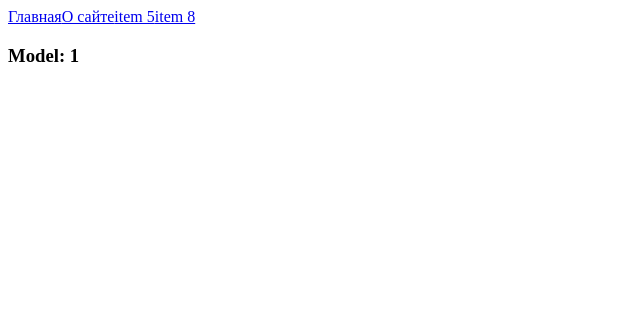
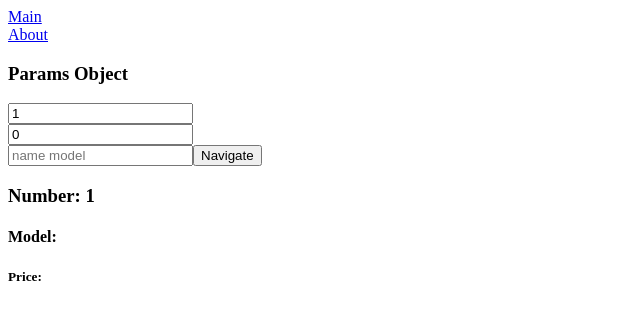
Before and after one commit to NurgaliyevS/Angular-Metanit, an Angular app: page /item/1 in a window 1280 px wide. Shown: the top 320 px of the page, without its empty margins (0-640 px from the left). Built offline with nearby package versions, Linux system fonts and the light colour scheme.

Commit message:
add logic to new objects

```diff
--- a/src/app/app.component.html
+++ b/src/app/app.component.html
@@ -1,11 +1,19 @@
 <div>
   <nav>
-      <a routerLink="">Главная</a>
-      <a routerLink="/about">О сайте</a>
-      <a [routerLink]="['item', '5']"
-          [queryParams]="{'product':'phone', 'price': 200}">item 5</a>
-      <a [routerLink]="['item', '8']"
-          [queryParams]="{'product':'tablet'}">item 8</a>
+    <a routerLink="">Main</a>
+    <br />
+    <a routerLink="/about">About</a>
   </nav>
-  <router-outlet></router-outlet>
+
+  <div class="form-group">
+    <h3>Params Object</h3>
+    <input type="number" [(ngModel)]="item.id" placeholder="number model" />
+    <br />
+    <input type="number" [(ngModel)]="item.price" placeholder="price" />
+    <br />
+    <input type="text" [(ngModel)]="item.product" placeholder="name model" />
+    <button (click)="goToItem(item)">Navigate</button>
+  </div>
 </div>
+
+<router-outlet></router-outlet>
--- a/src/app/app.component.ts
+++ b/src/app/app.component.ts
@@ -1,33 +1,28 @@
 import { Component, OnInit } from '@angular/core';
-import { User } from './user';
-import { HttpService } from './http.service';
+import { Router } from '@angular/router';
+
+export class Item {
+  constructor(public id: number, public product: string, public price: number) {}
+}
 @Component({
   selector: 'my-app',
   templateUrl: './app.component.html',
-  providers: [HttpService],
-  styles: [
-    `
-      .active {
-        color: red;
-      }
-    `,
-  ],
 })
 export class AppComponent {
-  user: User = new User('', 0);
+  item: Item = new Item(1, '', 0);
 
-  receivedUser: User | undefined;
-  done: boolean = false;
+  constructor(private router: Router) {};
 
-  constructor(private httpService: HttpService) {}
+  goHome(){
+    this.router.navigate([''])
+  }
 
-  submit(user: User) {
-    this.httpService.postData(user).subscribe({
-      next: (data: any) => {
-        this.receivedUser = data;
-        this.done = true;
-      },
-      error: (error) => console.log(error),
-    });
+  goToItem(myItem: Item) {
+    this.router.navigate(['/item', myItem.id], {
+      queryParams: {
+        'product': myItem.product,
+        'price': myItem.price
+      }
+    })
   }
 }
--- a/src/app/item/item.component.html
+++ b/src/app/item/item.component.html
@@ -1 +1,3 @@
-<h3>Model: {{ id }}</h3>
+<h3>Number: {{ id }}</h3>
+<h4>Model: {{ product }}</h4>
+<h5>Price: {{ price }}</h5>
--- a/src/app/item/item.component.ts
+++ b/src/app/item/item.component.ts
@@ -1,38 +1,26 @@
 import { Component, OnInit } from '@angular/core';
 import { ActivatedRoute } from '@angular/router';
 import { Subscription, switchMap } from 'rxjs';
-
-// FIRST WAY TO DYNAMIC URL
-// @Component({
-//   selector: 'item',
-//   templateUrl: './item.component.html',
-//   styleUrls: ['./item.component.css'],
-// })
-// export class ItemComponent {
-//   id: number | undefined;
-//   private subcription: Subscription;
-
-//   constructor(private activateRoute: ActivatedRoute) {
-//     // this.id = activateRoute.snapshot.params['id'];
-//     this.subcription = activateRoute.params.subscribe(
-//       (params) => (this.id = params['id'])
-//     );
-//   }
-// }
-
-// SECOND WAY TO DYNAMIC URL
 @Component({
   selector: 'item',
   templateUrl: './item.component.html',
   styleUrls: ['./item.component.css'],
 })
-export class ItemComponent implements OnInit {
+export class ItemComponent {
   id: number | undefined;
-  constructor(private route: ActivatedRoute) {}
+  product: string | undefined;
+  price: number | undefined;
 
-  ngOnInit(): void {
-    this.route.paramMap
-      .pipe(switchMap(params => params.getAll('id')))
-      .subscribe((data) => (this.id = Number(data)));
+  private routeSubscription: Subscription;
+  private querySubscription: Subscription;
+
+  constructor(private route: ActivatedRoute) {
+    this.routeSubscription = route.params.subscribe(params => this.id = params['id']);
+
+
+    this.querySubscription = route.queryParams.subscribe(params => {
+      this.price = params['price'];
+      this.product = params['product'];
+    });
   }
 }
```
